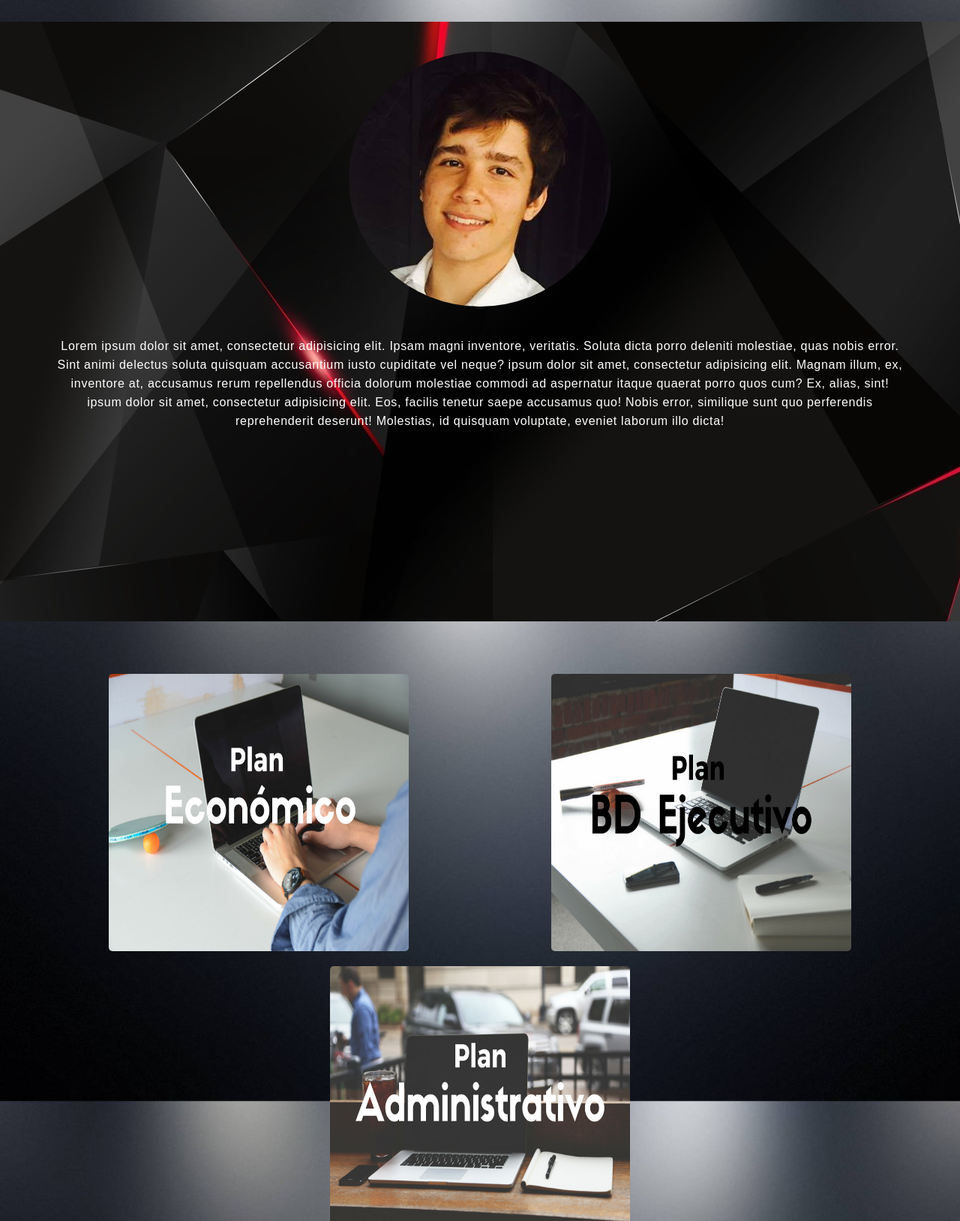
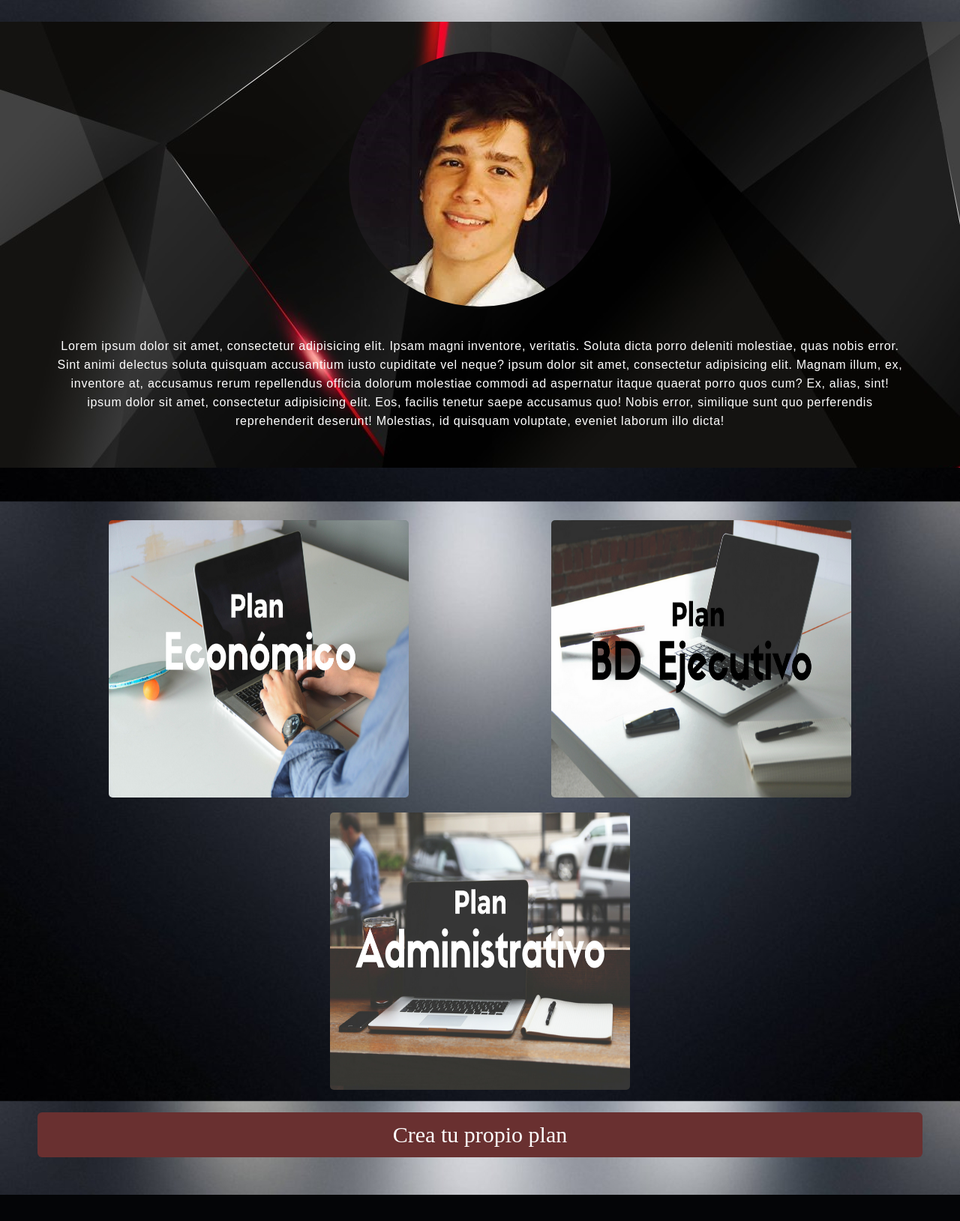
Before and after one commit to Sershock30/scmdev, a PHP site: page / in a window 1280 px wide. Shown: the part 931-2560 px from the top of the page at 75% size. After the commit the page ends 2525 px from the top, so only its background shows below. Run offline with PHP 8.4, Linux system fonts and the light colour scheme; some web fonts are replaced.

Commit message:
Update2.1

```diff
--- a/index.html
+++ b/index.html
@@ -100,6 +100,7 @@
 					</div>
 				</div>
 			</div>
+			<a href="" class="planpersonalizado">Crea tu propio plan</a>
 		</div>
 		<a class="volver" id="volver" href="#inicio">^</a>
 		<footer>
--- a/style/main.css
+++ b/style/main.css
@@ -150,7 +150,6 @@ header a:hover{
 .perfil{
 	position:relative;
 	z-index:-10;
-	height: 100vh;
 	background-image:url(../images/fondoperfil.jpg);
 }
 
@@ -183,9 +182,9 @@ header a:hover{
 }
 
 .planes-desarrollo{
+	position:relative;
 	box-sizing:border-box;
 	display: flex;
-	height: 100vh;
 	flex-wrap: wrap;
 	justify-content:space-around;
 	padding:50px;
@@ -281,6 +280,18 @@ header a:hover{
 	background-color:rgba(0,0,0, 0.6);
 }
 
+.planpersonalizado{
+	text-decoration: none;
+	color:white;
+	margin-top:30px;
+	width: 100%;
+	text-align: center;
+	background-color:#693030;
+	line-height:60px;
+	font-size:30px;
+	border-radius:6px;
+}
+
 .volver{
 	display:none;
 }
```
Also changed, not shown: Paula/conexion.php (added, +15 -0 lines), Paula/index.php (added, +32 -0 lines), js/index.html (added, +19 -0 lines), 1 other file.
